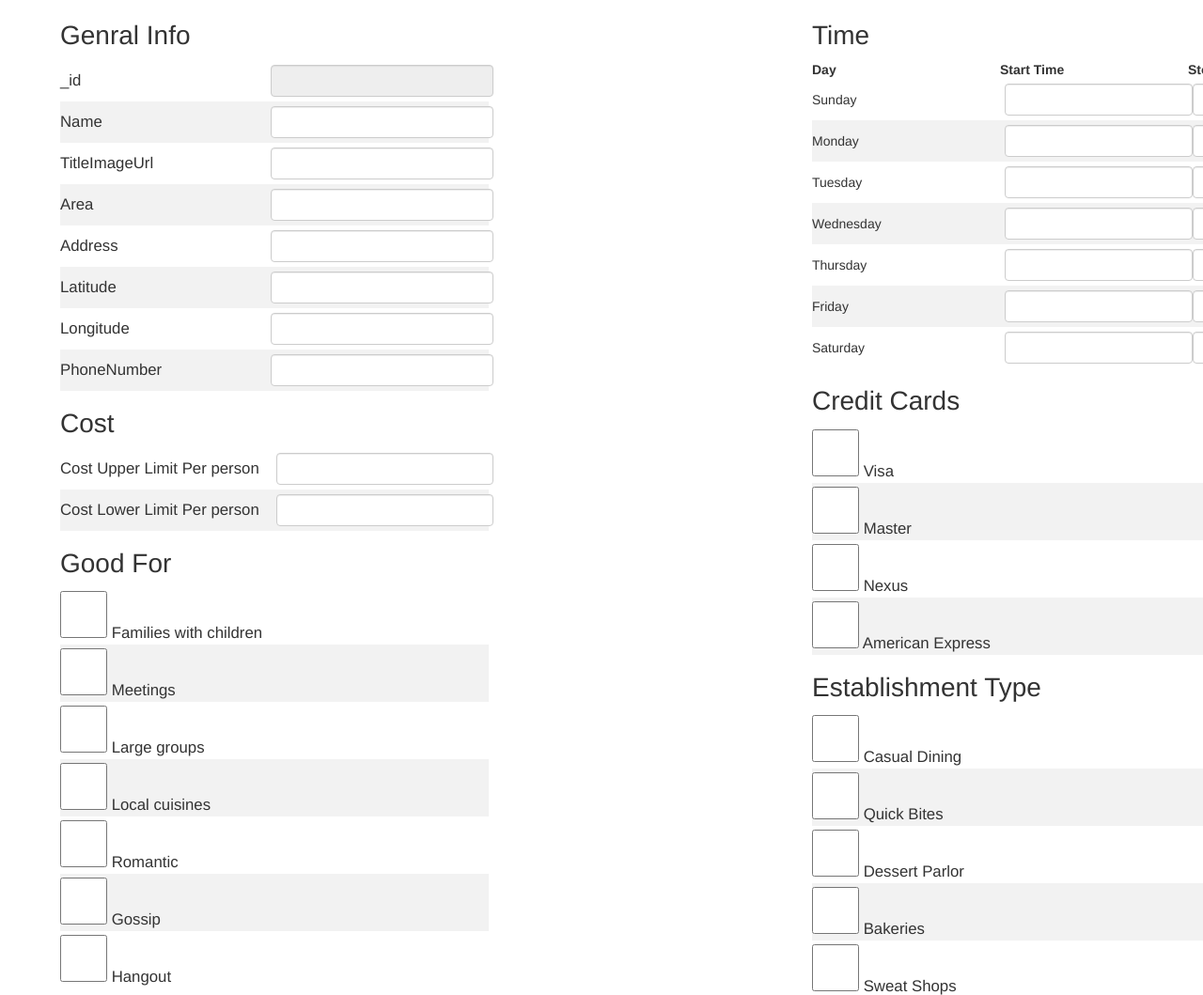
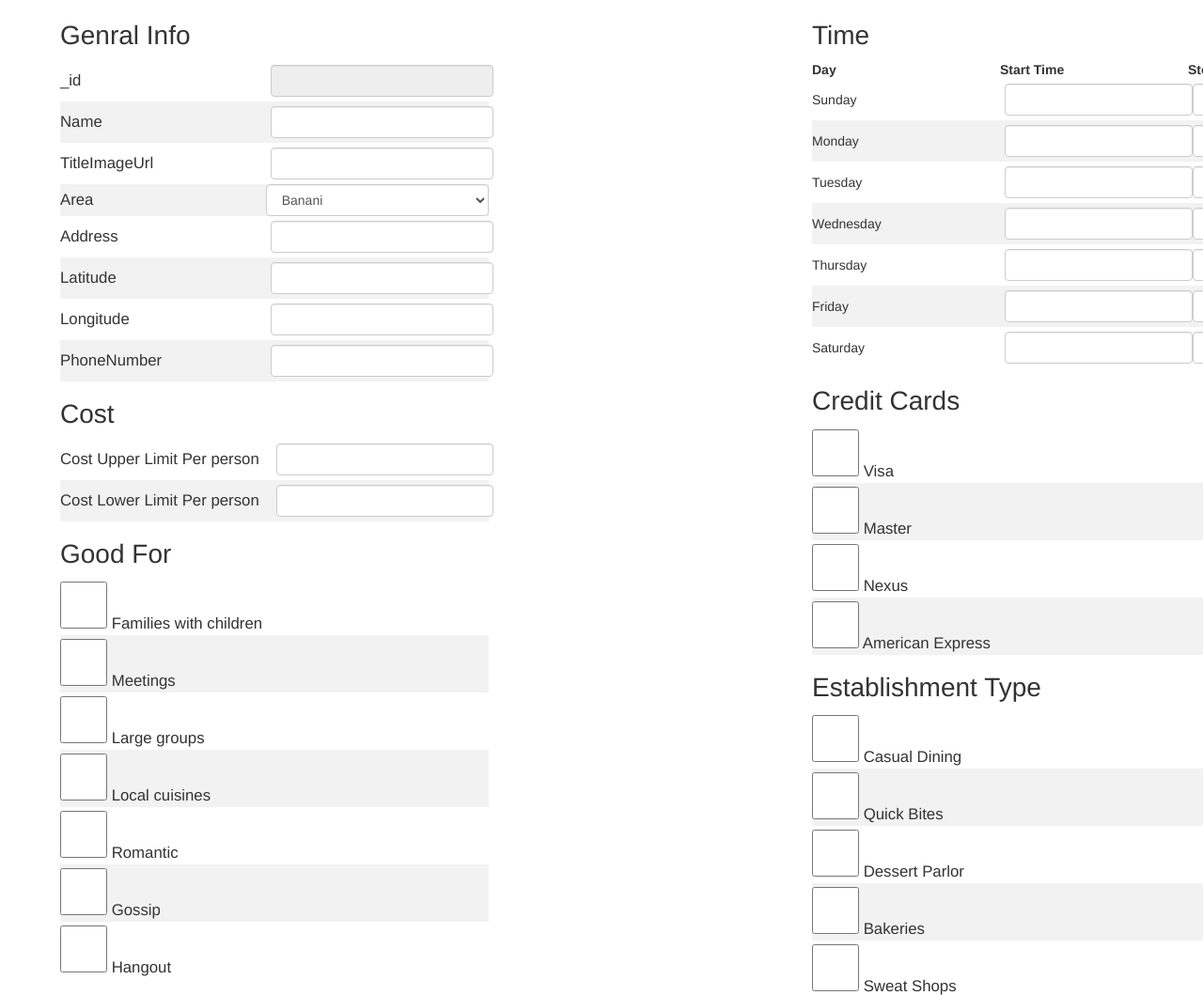
Before and after one commit to KoiJabo/KoiJabo-Dashboard, a plain HTML site: page update.html in a window 1280 px wide. Shown: the part 957-2016 px from the top of the page at 94% size. Drawn offline with nearby package versions, Linux system fonts and the light colour scheme; some packages are replaced by stand-ins of ours; no server answers.

Commit message:
name=Area on select added

```diff
--- a/update.html
+++ b/update.html
@@ -69,7 +69,21 @@
                            <tr>
                               <td><span>Area</span></td>
                               <td>
-                                 <input id="Area" type="text" class="form-control" name="Area">
+                                 <!-- <input id="Area" type="text" class="form-control" name="Area"> -->
+                                 <select id="Area" name="Area" class="form-control" form="create-form">
+                                    <option value="Banani">Banani</option>
+                                    <option value="Gulshan 1">Gulshan 1</option>
+                                    <option value="Gulshan 2">Gulshan 2</option>
+                                    <option value="Bashundhara R/A">Bashundhara R/A</option>
+                                    <option value="Dhanmondi">Dhanmondi</option>
+                                    <option value="Uttara">Uttara</option>
+                                    <option value="Baily Road">Baily Road</option>
+                                    <option value="Khilgaon">Khilgaon</option>
+                                    <option value="Bashundhara City">Bashundhara City</option>
+                                    <option value="Mirpur">Mirpur</option>
+                                    <option value="Mohammadpur">Mohammadpur</option>
+                                    <option value="Mothijheel">Mothijheel</option>
+                                 </select>
                               </td>
                            </tr>
                               <td><span>Address</span></td>
@@ -178,7 +192,7 @@
                                  <input class="NoiseLevel" type="radio" name="NoiseLevel" value="Silent"> Silent
                                  <input class="NoiseLevel" type="radio" name="NoiseLevel" value="Calm"> Calm
                                  <input class="NoiseLevel" type="radio" name="NoiseLevel" value="Average"> Average
-                                 <input class="NoiseLevel" type="radio" name="NoiseLevel" value="Silent"> Silent
+                                 <input class="NoiseLevel" type="radio" name="NoiseLevel" value="Silent"> Noisy
                               </td>
                            </tr>
                            <tr>
```
Also changed, not shown: create.html (+6 -6 lines).
